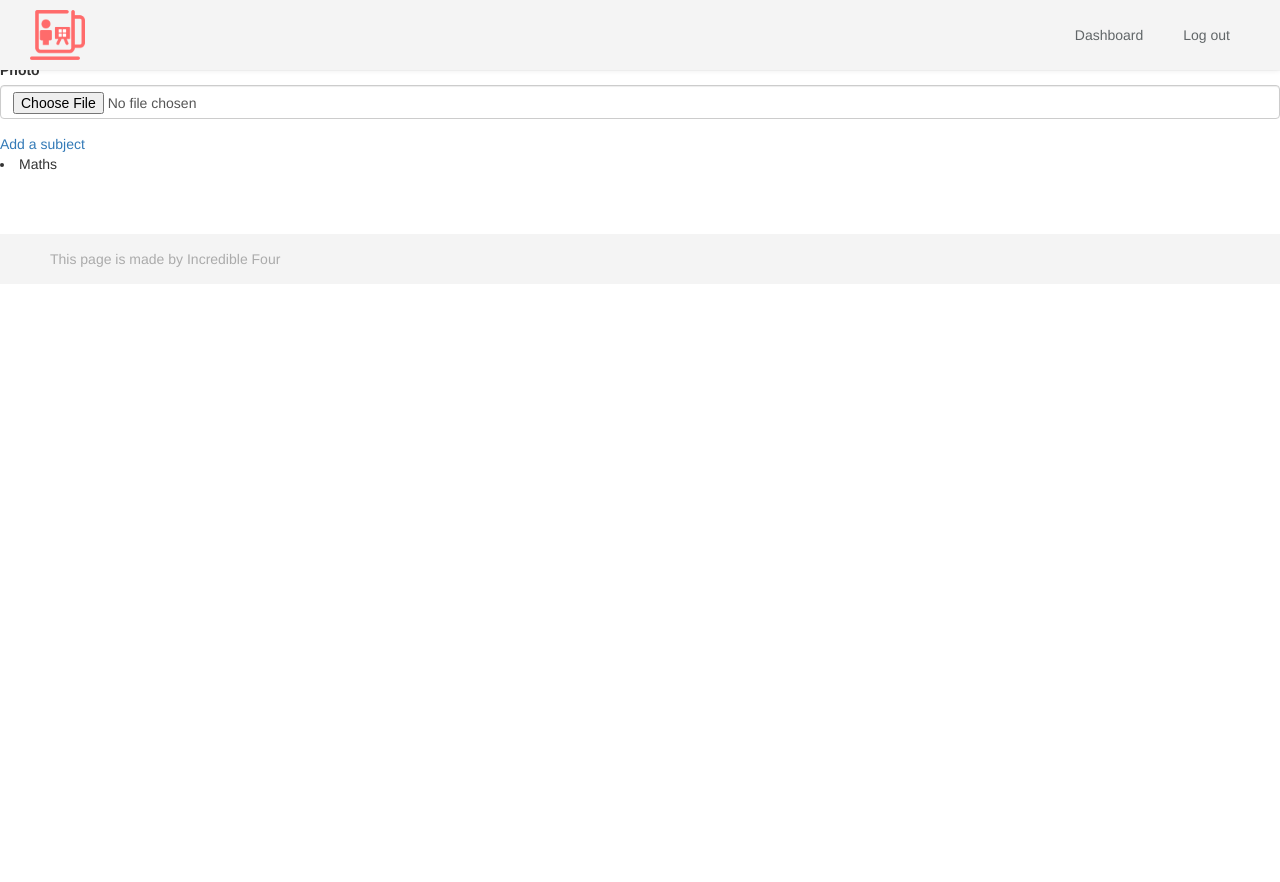
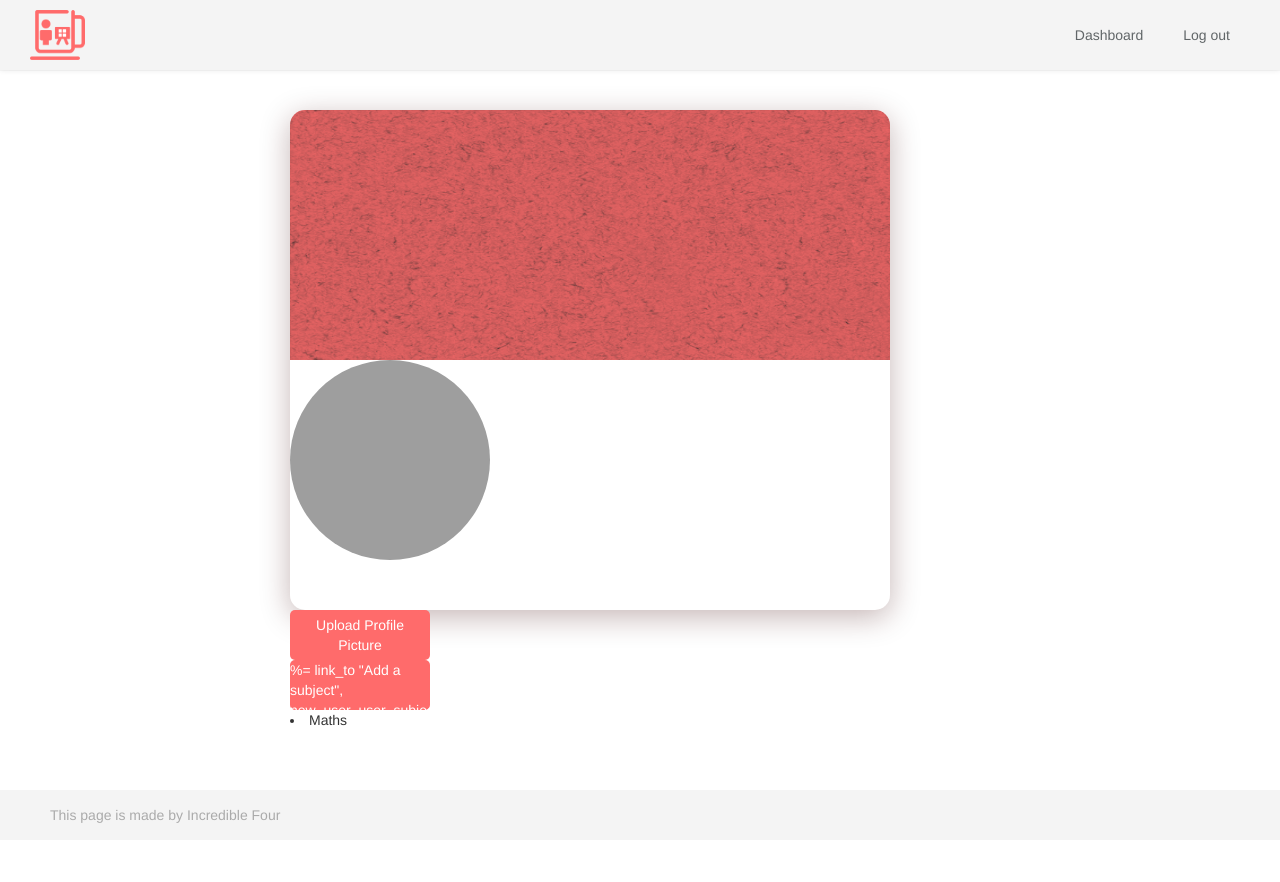
Before and after one commit to harrymryder/TutorsForU, a Rails app: page /pages/1 in a window 1280 px wide. Before the commit the page ends 800 px from the top, so only its background shows below. Run offline with Rails 7, Linux system fonts and the light colour scheme; a user stored in the database is signed in; data comes from the database, SQL or seed files in the repository; style sheets or scripts are compiled from the project's sources; some libraries are stand-ins or nearby versions; grey boxes are pictures that could not be loaded.

Commit message:
Added photo uploader and avatar

```diff
--- /dev/null
+++ b/app/assets/stylesheets/components/_avatar-lrg.scss
@@ -0,0 +1,3 @@
+.avatar-lrg {
+  border-radius: 50%;
+}
--- a/app/assets/stylesheets/components/_index.scss
+++ b/app/assets/stylesheets/components/_index.scss
@@ -7,3 +7,4 @@
 @import "card";
 @import "calendar";
 @import "form";
+@import "avatar-lrg";
--- a/app/assets/stylesheets/pages/_index.scss
+++ b/app/assets/stylesheets/pages/_index.scss
@@ -1,2 +1,3 @@
 // Import page-specific CSS files here.
 @import "home";
+@import "show";
--- /dev/null
+++ b/app/assets/stylesheets/pages/_show.scss
@@ -0,0 +1,25 @@
+.profile-container {
+  width: 700px;
+  margin: 0 auto;
+  margin-top: 50px;
+}
+.profile-header {
+  width: 600px;
+  height: 500px;
+  box-shadow: 0 7px 30px rgba(62, 9, 11, .3);
+  border-radius: 15px;
+.profile-banner {
+  width: 100%;
+  height: 50%;
+  }
+  .felt {
+    position: relative;
+    background: #ff6b6b;
+    width: 100%;
+    height: 50%;
+    border-radius: 15px 15px 0px 0px;
+  }
+  .profile-image: {
+    position: absolute;
+  }
+}
--- a/app/assets/stylesheets/registrations/_new.scss
+++ b/app/assets/stylesheets/registrations/_new.scss
@@ -2,9 +2,9 @@
   height: 100%;
   margin-top: 50px;
   margin-bottom: 50px;
-}
-.form-card {
-height: 700px !important;
+  .form-card {
+    height: 700px !important;
+  }
   .button {
     margin-bottom: 20px !important;
   }
--- a/app/views/pages/show.html.erb
+++ b/app/views/pages/show.html.erb
@@ -1,9 +1,57 @@
-<%= simple_form_for(current_user) do |f| %>
-  <%= f.input :photo %>
-  <%= f.input :photo_cache, as: :hidden %>
-<% end %>
+<div class="profile-container">
 
-<%= link_to "Add a subject", new_user_user_subject_path(current_user) %>
-<% @user.user_subjects.each do |us| %>
-  <li><%= Subject.find(us[:subject_id]).name %></li>
-<% end %>
+  <div class="profile">
+
+<!--     header -->
+    <div class="profile-header">
+      <%= image_tag "felt.png", class: "felt" %>
+      <div class="profile-image">
+        <%= cl_image_tag @user.photo, height: 200, width: 200, crop: :fill, class: "avatar-lrg" %>
+      </div>
+    </div>
+
+<!--     footer -->
+    <div class="profile-footer">
+      <button type="button" class="button" data-toggle="modal" data-target="#exampleModal">
+      Upload Profile Picture
+      </button>
+
+    <!--     module pop out -->
+      <div class="modal fade" id="exampleModal" tabindex="-1" role="dialog" aria-labelledby="exampleModalLabel" aria-hidden="true">
+        <div class="modal-dialog" role="document">
+          <div class="modal-content">
+            <div class="modal-header">
+              <h5 class="modal-title" id="exampleModalLabel">Upload Profile Picture</h5>
+              <button type="button" class="close" data-dismiss="modal" aria-label="Close">
+                <span aria-hidden="true">&times;</span>
+              </button>
+            </div>
+            <div class="modal-body">
+              <%= simple_form_for(@user, url: user_path(@user)) do |f| %>
+                <%= f.input :photo, class: 'input', label:false %>
+                <%= f.input :photo_cache, as: :hidden, class: 'input' %>
+                <div class="modal-footer">
+                  <button type="button" class="button" data-dismiss="modal">Close</button>
+                  <%= f.submit "Save changes", class: 'button' %>
+                </div>
+              <% end %>
+            </div>
+          </div>
+        </div>
+      </div>
+
+      <div class="button">
+        %= link_to "Add a subject", new_user_user_subject_path(current_user)%>
+      </div>
+
+      <% @user.user_subjects.each do |us| %>
+        <li><%= Subject.find(us[:subject_id]).name %></li>
+      <% end %>
+    </div>
+
+  </div>
+
+</div>
+
+
+<!--     module button -->
--- a/config/routes.rb
+++ b/config/routes.rb
@@ -1,7 +1,7 @@
 Rails.application.routes.draw do
   devise_for :users
   # For details on the DSL available within this file, see http://guides.rubyonrails.org/routing.html
-  resources :users, only: [:index, :show] do
+  resources :users, only: [:index, :show, :edit, :update] do
     resources :user_subjects, only: [:new, :create, :destroy]
     resources :meetings, only: [:index, :new, :create]
   end
```
Also changed, not shown: app/controllers/users_controller.rb (+11 -1 lines), app/assets/images/avatar1.jpeg (added), app/assets/images/felt.png (added), app/assets/images/tile.png (added).
